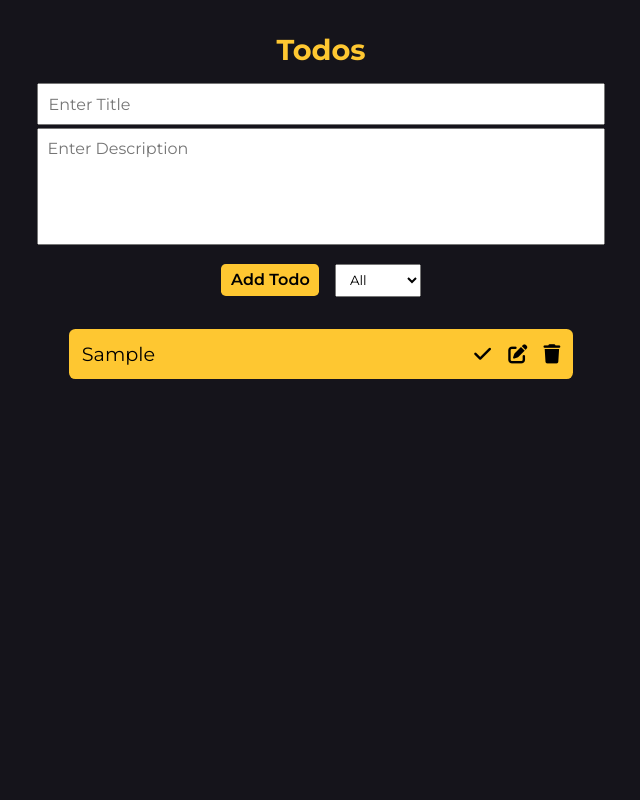
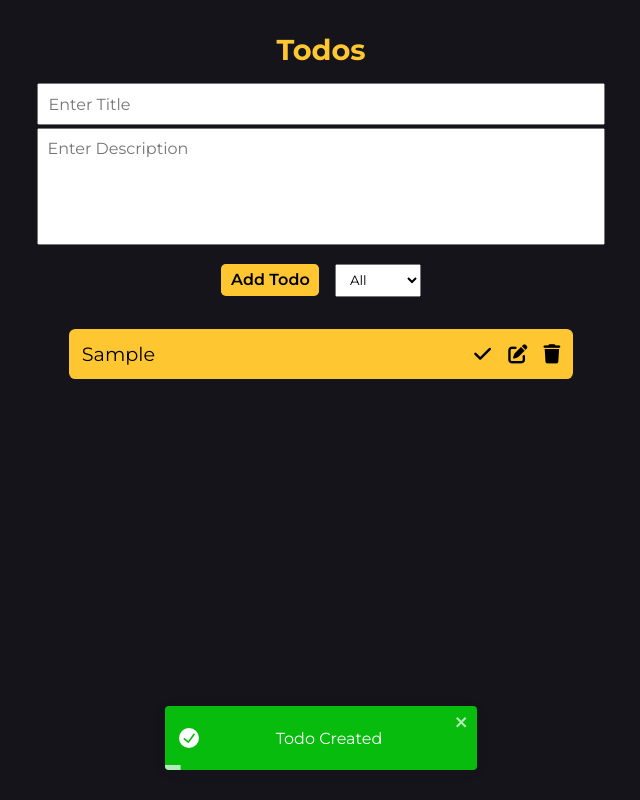
Before and after one commit to RahullRawat/todo-prod, a React (Create React App) app: page / in a window 1280 px wide. Both pictures are taken after typing "Sample", "Sample" into the empty fields and a click on the button "Add Todo". Shown: the whole page, without its empty margins (319-959 px from the left). Built offline with nearby package versions, Linux system fonts and the light colour scheme.

Commit message:
added toast

```diff
--- a/package.json
+++ b/package.json
@@ -9,6 +9,7 @@
     "react": "^18.2.0",
     "react-dom": "^18.2.0",
     "react-scripts": "5.0.1",
+    "react-toastify": "^9.1.1",
     "uuid": "^9.0.0",
     "web-vitals": "^2.1.4"
   },
--- a/src/App.css
+++ b/src/App.css
@@ -162,3 +162,15 @@ select {
 .modal-info > p {
 	text-align: left;
 }
+
+.Toastify__toast--success {
+	font-size: 1rem;
+}
+
+.Toastify__toast--error {
+	font-size: 1rem;
+}
+
+.Toastify__toast--warning {
+	font-size: 1rem;
+}
--- a/src/App.js
+++ b/src/App.js
@@ -3,6 +3,9 @@ import "./App.css";
 
 import TodoList from "./components/TodoList";
 import TodoForm from "./components/TodoForm";
+
+import { ToastContainer } from "react-toastify";
+import "react-toastify/dist/ReactToastify.css";
 
 const getTodoFromLocal = () => {
 	let list = localStorage.getItem("todos");
@@ -42,6 +45,18 @@ function App() {
 
 	return (
 		<div className="App">
+			<ToastContainer
+				position="bottom-center"
+				autoClose={2000}
+				hideProgressBar={false}
+				newestOnTop={false}
+				closeOnClick
+				theme="colored"
+				rtl={false}
+				pauseOnFocusLoss
+				draggable
+				pauseOnHover
+			/>
 			<header>
 				<h1 className="todo-heading">Todos</h1>
 			</header>
--- a/src/components/Todo.js
+++ b/src/components/Todo.js
@@ -1,4 +1,5 @@
 import React, { useState } from "react";
+import { toast } from "react-toastify";
 
 const Todo = ({
 	todo,
@@ -14,6 +15,7 @@ const Todo = ({
 		e.stopPropagation();
 		const delTodo = todos.filter((to) => to.id !== todoID);
 		setTodos(delTodo);
+		toast.error("Todo Deleted");
 	};
 
 	const editTodo = (todoID, e) => {
--- a/src/components/TodoForm.js
+++ b/src/components/TodoForm.js
@@ -1,5 +1,6 @@
 import React from "react";
 import { v4 as uuidv4 } from "uuid";
+import { toast } from "react-toastify";
 
 const TodoForm = ({
 	todoInput,
@@ -37,6 +38,7 @@ const TodoForm = ({
 			setToggleBtn(false);
 			setTodoInput(initialValues);
 			setIsEdit(null);
+			toast.success("Todo Updated Successfully");
 		} else {
 			setTodos([
 				...todos,
@@ -47,6 +49,7 @@ const TodoForm = ({
 					id: uuidv4(),
 				},
 			]);
+			toast.success("Todo Created");
 			setTodoInput(initialValues);
 		}
 	};
```
Also changed, not shown: 1 other file (tests, documents, lock files or other folders).
